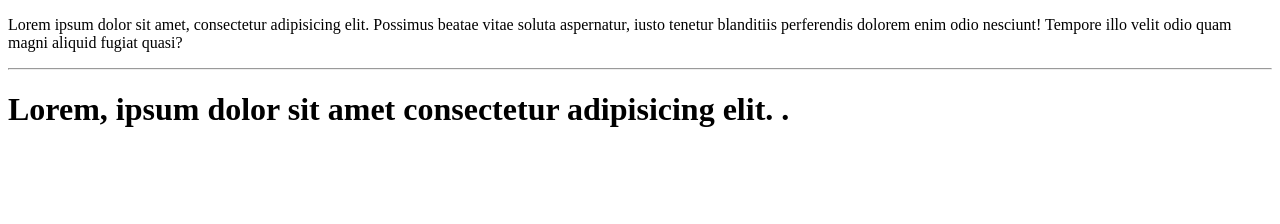
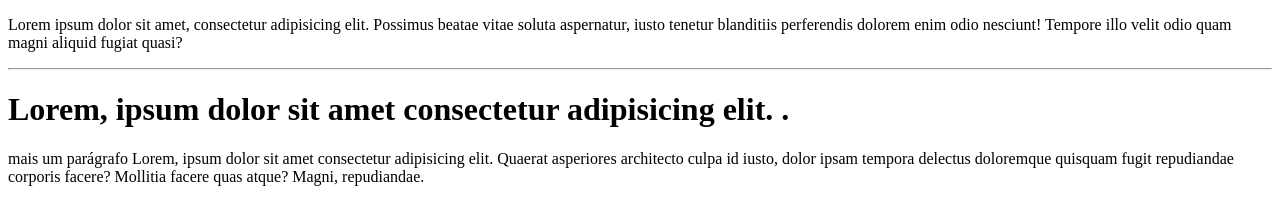
Before and after one commit to Maliarte/Ola-Mundo, a plain HTML site: page site-exemplo/index.html in a window 1280 px wide. Drawn offline with Linux system fonts and the light colour scheme.

Commit message:
Mais um parágrafo

```diff
--- a/site-exemplo/index.html
+++ b/site-exemplo/index.html
@@ -9,5 +9,6 @@
     <p>Lorem ipsum dolor sit amet, consectetur adipisicing elit. Possimus beatae vitae soluta aspernatur, iusto tenetur blanditiis perferendis dolorem enim odio nesciunt! Tempore illo velit odio quam magni aliquid fugiat quasi?</p>
     <hr>
     <h1>Lorem, ipsum dolor sit amet consectetur adipisicing elit. .</h1>
+    <p>mais um parágrafo Lorem, ipsum dolor sit amet consectetur adipisicing elit. Quaerat asperiores architecto culpa id iusto, dolor ipsam tempora delectus doloremque quisquam fugit repudiandae corporis facere? Mollitia facere quas atque? Magni, repudiandae.</p>
 </body>
 </html>
```
